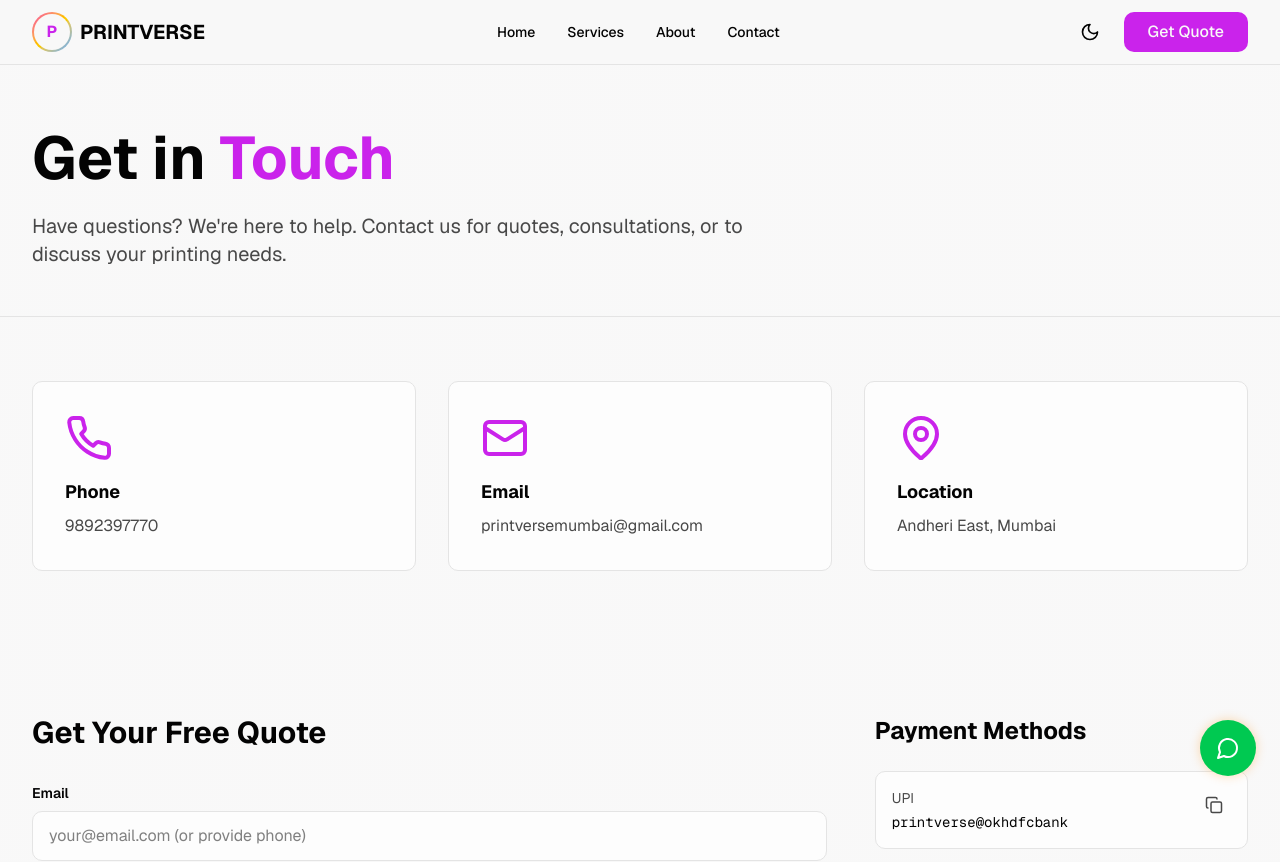
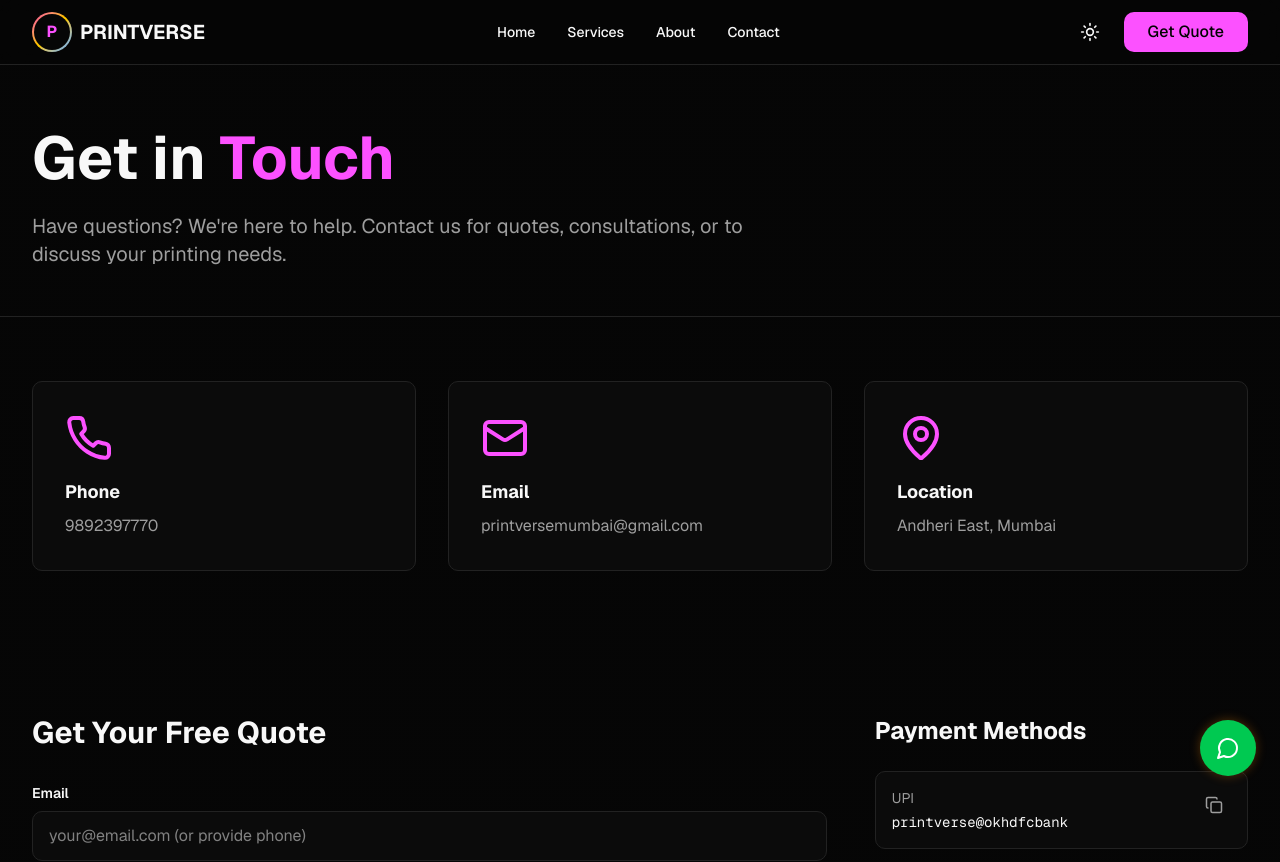
Before and after one commit to aryaprzz1/PRINTVERSE, a Next.js app: page /contact in a window 1280 px wide. Shown: the top 862 px of the page. Built offline with nearby package versions, Linux system fonts and the light colour scheme.

Commit message:
dark start

```diff
--- a/app/layout.tsx
+++ b/app/layout.tsx
@@ -38,24 +38,24 @@ export default function RootLayout({
   children: React.ReactNode
 }>) {
   return (
-    <html lang="en" suppressHydrationWarning>
+    <html lang="en" suppressHydrationWarning className="dark">
       <head>
-        <meta name="theme-color" content="#1a1a1a" />
+        <meta name="theme-color" content="#1a1a1a" media="(prefers-color-scheme: dark)" />
         <meta name="viewport" content="width=device-width, initial-scale=1.0, user-scalable=no" />
-        <script>
-          {`
-            try {
-              if (localStorage.theme === 'dark' || (!('theme' in localStorage) && window.matchMedia('(prefers-color-scheme: dark)').matches)) {
-                document.documentElement.classList.add('dark')
-              } else {
-                document.documentElement.classList.remove('dark')
-              }
-            } catch (e) {}
-          `}
-        </script>
+        <script
+          dangerouslySetInnerHTML={{
+            __html: `
+              try {
+                // Always start in dark mode
+                document.documentElement.classList.add('dark');
+                localStorage.setItem('theme', 'dark');
+              } catch (e) {}
+            `,
+          }}
+        />
       </head>
       <body className={`font-sans antialiased bg-background text-foreground`}>
-        <ThemeProvider attribute="class" defaultTheme="system" enableSystem disableTransitionOnChange={false}>
+        <ThemeProvider attribute="class" defaultTheme="dark" enableSystem={false} disableTransitionOnChange={false}>
           {children}
         </ThemeProvider>
         <Analytics />
--- a/components/navbar.tsx
+++ b/components/navbar.tsx
@@ -9,7 +9,7 @@ import { useRouter, usePathname } from "next/navigation"
 
 export function Navbar() {
   const [isOpen, setIsOpen] = useState(false)
-  const [isDark, setIsDark] = useState(false)
+  const [isDark, setIsDark] = useState(true)
   const router = useRouter()
   const pathname = usePathname()
 
```
